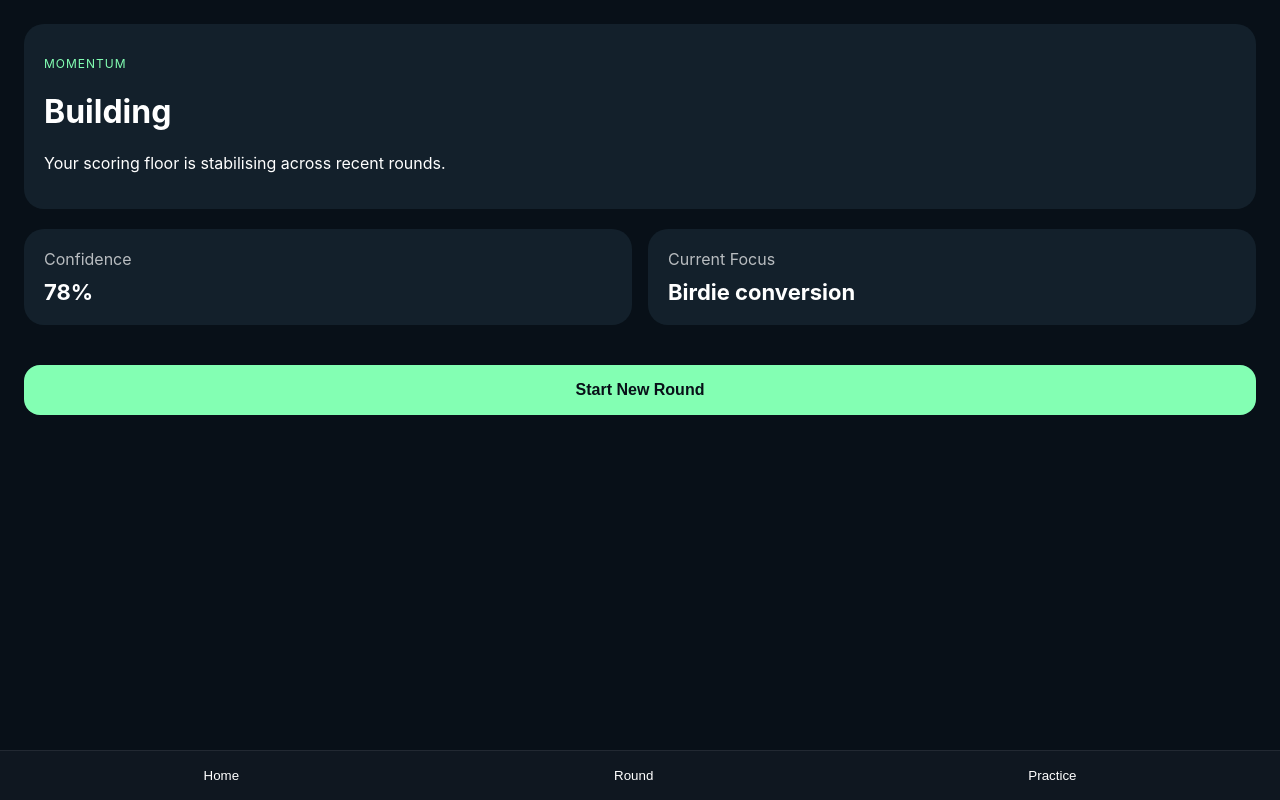
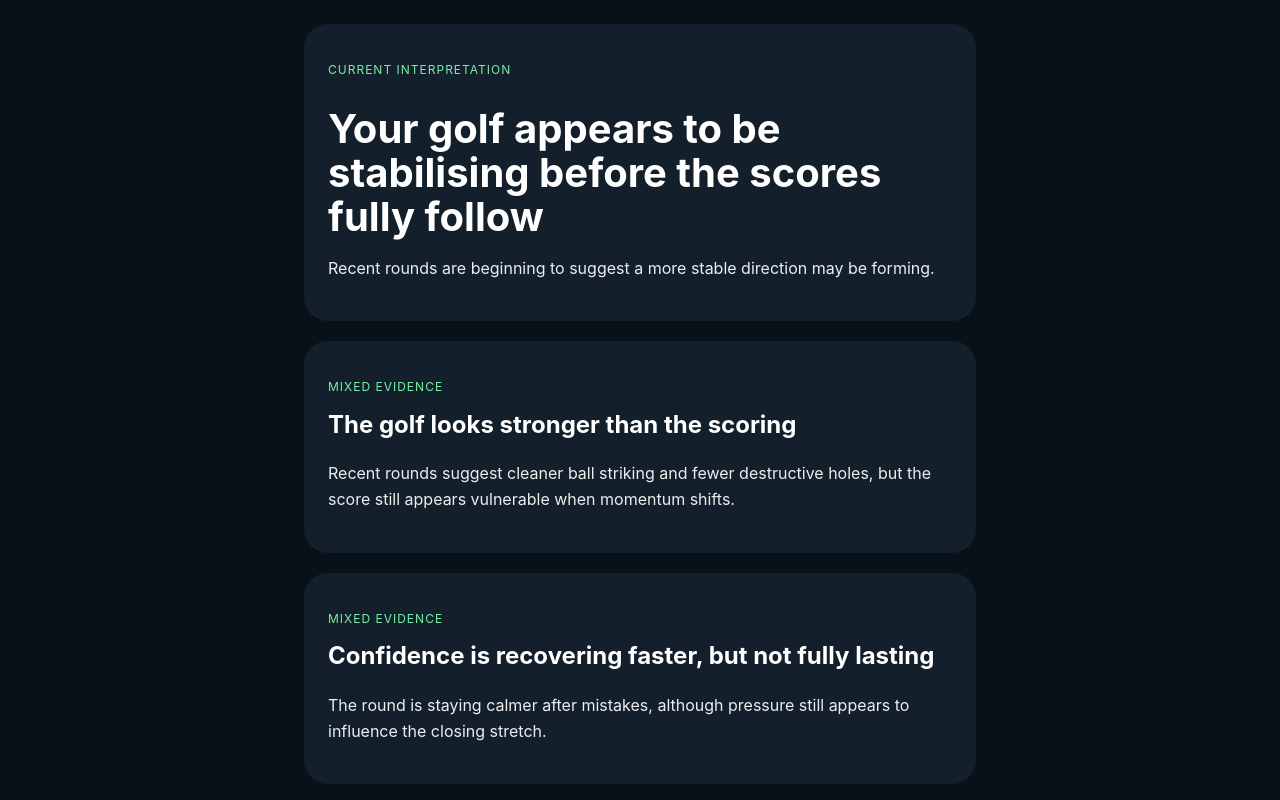
Before and after one commit to 1Kevin-Curtis/Lop-MVP, a React (Vite) app: page / in a window 1280 px wide. Shown: the top 800 px of the page. Built offline with nearby package versions, Linux system fonts and the light colour scheme.

Commit message:
Add files via upload

```diff
--- a/index.html
+++ b/index.html
@@ -1,6 +1,6 @@
 
 <!DOCTYPE html>
-<html lang="en">
+<html>
   <head>
     <meta charset="UTF-8" />
     <meta name="viewport" content="width=device-width, initial-scale=1.0" />
--- a/package.json
+++ b/package.json
@@ -1,8 +1,8 @@
 
 {
-  "name": "loop-mvp",
+  "name": "loop-ambiguity-layer",
   "private": true,
-  "version": "1.0.0",
+  "version": "2.0.0",
   "type": "module",
   "scripts": {
     "dev": "vite",
--- a/src/App.jsx
+++ b/src/App.jsx
@@ -1,68 +1,14 @@
 
-import { useState } from "react";
 import HomeScreen from "./screens/HomeScreen";
-import CourseSetupScreen from "./screens/CourseSetupScreen";
-import CaptureRoundScreen from "./screens/CaptureRoundScreen";
-import RoundCompleteScreen from "./screens/RoundCompleteScreen";
-import PracticeScreen from "./screens/PracticeScreen";
-import BottomNav from "./components/BottomNav";
 
 export default function App() {
-  const [screen, setScreen] = useState("home");
-
-  const [roundData, setRoundData] = useState({
-    course: "Sunningdale",
-    tees: "White",
-    holes: [],
-    scoreHistory: [84, 82, 81, 79]
-  });
-
-  const startRound = (course, tees) => {
-    setRoundData(prev => ({
-      ...prev,
-      course,
-      tees,
-      holes: []
-    }));
-
-    setScreen("capture");
+  const playerState = {
+    ballStrikingTrend: "improving",
+    scoringTrend: "flat",
+    emotionalRecovery: "better",
+    finishingHoles: "fragile",
+    signalStrength: "emerging"
   };
 
-  const completeRound = (holes) => {
-    const totalScore = holes.reduce((sum, h) => sum + h.score, 0);
-
-    setRoundData(prev => ({
-      ...prev,
-      holes,
-      scoreHistory: [...prev.scoreHistory, totalScore]
-    }));
-
-    setScreen("complete");
-  };
-
-  return (
-    <div className="app-shell">
-      {screen === "home" && (
-        <HomeScreen roundData={roundData} onStart={() => setScreen("setup")} />
-      )}
-
-      {screen === "setup" && (
-        <CourseSetupScreen onStart={startRound} />
-      )}
-
-      {screen === "capture" && (
-        <CaptureRoundScreen onComplete={completeRound} />
-      )}
-
-      {screen === "complete" && (
-        <RoundCompleteScreen roundData={roundData} />
-      )}
-
-      {screen === "practice" && (
-        <PracticeScreen />
-      )}
-
-      <BottomNav onNavigate={setScreen} />
-    </div>
-  );
+  return <HomeScreen playerState={playerState} />;
 }
--- /dev/null
+++ b/src/features/confidence/signalConfidenceEngine.js
@@ -0,0 +1,32 @@
+
+export function evaluateSignalConfidence(playerState) {
+  if (playerState.signalStrength === "weak") {
+    return {
+      label: "Weak Signal",
+      language:
+        "There may not yet be enough evidence to fully trust this pattern."
+    };
+  }
+
+  if (playerState.signalStrength === "emerging") {
+    return {
+      label: "Emerging Pattern",
+      language:
+        "Recent rounds are beginning to suggest a more stable direction may be forming."
+    };
+  }
+
+  if (playerState.signalStrength === "stable") {
+    return {
+      label: "Stable Pattern",
+      language:
+        "This pattern is now appearing consistently enough to influence scoring expectations."
+    };
+  }
+
+  return {
+    label: "Contradictory Pattern",
+    language:
+      "The current signals still appear slightly mixed across recent rounds."
+  };
+}
--- /dev/null
+++ b/src/features/contradiction/contradictionEngine.js
@@ -0,0 +1,28 @@
+
+export function detectContradictions(playerState) {
+  const contradictions = [];
+
+  if (
+    playerState.ballStrikingTrend === "improving" &&
+    playerState.scoringTrend === "flat"
+  ) {
+    contradictions.push({
+      title: "The golf looks stronger than the scoring",
+      text:
+        "Recent rounds suggest cleaner ball striking and fewer destructive holes, but the score still appears vulnerable when momentum shifts."
+    });
+  }
+
+  if (
+    playerState.emotionalRecovery === "better" &&
+    playerState.finishingHoles === "fragile"
+  ) {
+    contradictions.push({
+      title: "Confidence is recovering faster, but not fully lasting",
+      text:
+        "The round is staying calmer after mistakes, although pressure still appears to influence the closing stretch."
+    });
+  }
+
+  return contradictions;
+}
--- a/src/screens/HomeScreen.jsx
+++ b/src/screens/HomeScreen.jsx
@@ -1,32 +1,55 @@
 
-import { buildProgressionStory } from "../features/progress/progressionEngine";
+import { evaluateSignalConfidence } from "../features/confidence/signalConfidenceEngine";
+import { detectContradictions } from "../features/contradiction/contradictionEngine";
 
-export default function HomeScreen({ roundData, onStart }) {
-  const story = buildProgressionStory(roundData.scoreHistory);
+export default function HomeScreen({ playerState }) {
+  const confidence = evaluateSignalConfidence(playerState);
+
+  const contradictions = detectContradictions(playerState);
 
   return (
     <div className="screen">
       <div className="hero-card">
-        <p className="eyebrow">Momentum</p>
-        <h1>{story.momentum}</h1>
-        <p>{story.summary}</p>
+        <p className="eyebrow">Current Interpretation</p>
+
+        <h1>
+          Your golf appears to be stabilising before the scores fully follow
+        </h1>
+
+        <p>
+          {confidence.language}
+        </p>
       </div>
 
-      <div className="metric-grid">
-        <div className="metric-card">
-          <span>Confidence</span>
-          <strong>{story.confidence}%</strong>
+      {contradictions.map((item, index) => (
+        <div className="contradiction-card" key={index}>
+          <p className="eyebrow">Mixed Evidence</p>
+
+          <h2>{item.title}</h2>
+
+          <p>{item.text}</p>
         </div>
+      ))}
 
-        <div className="metric-card">
-          <span>Current Focus</span>
-          <strong>{story.focus}</strong>
-        </div>
+      <div className="restraint-card">
+        <p className="eyebrow">Coaching Restraint</p>
+
+        <p>
+          It still feels slightly too early to know whether the calmer golf is becoming fully reliable under pressure.
+        </p>
       </div>
 
-      <button className="primary-button" onClick={onStart}>
-        Start New Round
-      </button>
+      <div className="focus-card">
+        <p className="eyebrow">Emerging Direction</p>
+
+        <h2>
+          Allow the steadier golf to survive momentum swings
+        </h2>
+
+        <p>
+          The next improvement may come less from technical gains and more from maintaining emotional composure through unstable stretches.
+        </p>
+      </div>
     </div>
   );
 }
--- a/src/styles/global.css
+++ b/src/styles/global.css
@@ -12,119 +12,41 @@ body {
 
 .screen {
   padding: 24px;
-  padding-bottom: 100px;
+  max-width: 720px;
+  margin: 0 auto;
+  padding-bottom: 80px;
 }
 
 .hero-card,
-.card,
-.metric-card,
-.insight-card,
-.next-round-card {
+.contradiction-card,
+.restraint-card,
+.focus-card {
   background: #13202b;
-  border-radius: 20px;
-  padding: 20px;
+  border-radius: 24px;
+  padding: 24px;
   margin-bottom: 20px;
 }
 
-.metric-grid {
-  display: grid;
-  grid-template-columns: 1fr 1fr;
-  gap: 16px;
-  margin-bottom: 20px;
-}
-
-.metric-card span {
-  display: block;
-  opacity: 0.7;
-  margin-bottom: 10px;
-}
-
-.metric-card strong {
-  font-size: 22px;
+.hero-card h1 {
+  font-size: 40px;
+  line-height: 1.1;
+  margin-bottom: 16px;
 }
 
 .eyebrow {
   color: #83ffb3;
   text-transform: uppercase;
+  letter-spacing: 1px;
   font-size: 12px;
-  letter-spacing: 1px;
+  margin-bottom: 12px;
 }
 
-.primary-button {
-  width: 100%;
-  padding: 16px;
-  border: none;
-  border-radius: 16px;
-  background: #83ffb3;
-  color: #081018;
-  font-size: 16px;
-  font-weight: 700;
+h2 {
+  line-height: 1.3;
+  margin-top: 0;
 }
 
-.bottom-nav {
-  position: fixed;
-  bottom: 0;
-  width: 100%;
-  display: flex;
-  justify-content: space-around;
-  padding: 16px;
-  background: #0f1720;
-  border-top: 1px solid rgba(255,255,255,0.08);
+p {
+  line-height: 1.65;
+  opacity: 0.92;
 }
-
-.bottom-nav button {
-  background: transparent;
-  border: none;
-  color: white;
-}
-
-.score-selector {
-  display: flex;
-  justify-content: center;
-  align-items: center;
-  gap: 24px;
-  margin: 40px 0;
-}
-
-.score-selector button {
-  width: 60px;
-  height: 60px;
-  border-radius: 50%;
-  border: none;
-  font-size: 28px;
-}
-
-.score-number {
-  font-size: 64px;
-  font-weight: 700;
-}
-
-.tag-grid {
-  display: flex;
-  flex-wrap: wrap;
-  gap: 12px;
-}
-
-.tag-grid button {
-  flex: 1 1 40%;
-  padding: 16px;
-  border-radius: 16px;
-  border: 1px solid rgba(255,255,255,0.08);
-  background: rgba(255,255,255,0.05);
-  color: white;
-}
-
-.active-tag {
-  background: #83ffb3 !important;
-  color: #081018 !important;
-  font-weight: 700;
-}
-
-select {
-  width: 100%;
-  padding: 14px;
-  margin-top: 8px;
-  margin-bottom: 18px;
-  border-radius: 12px;
-  border: none;
-}
```
Also changed, not shown: 1 other file (tests, documents, lock files or other folders).
